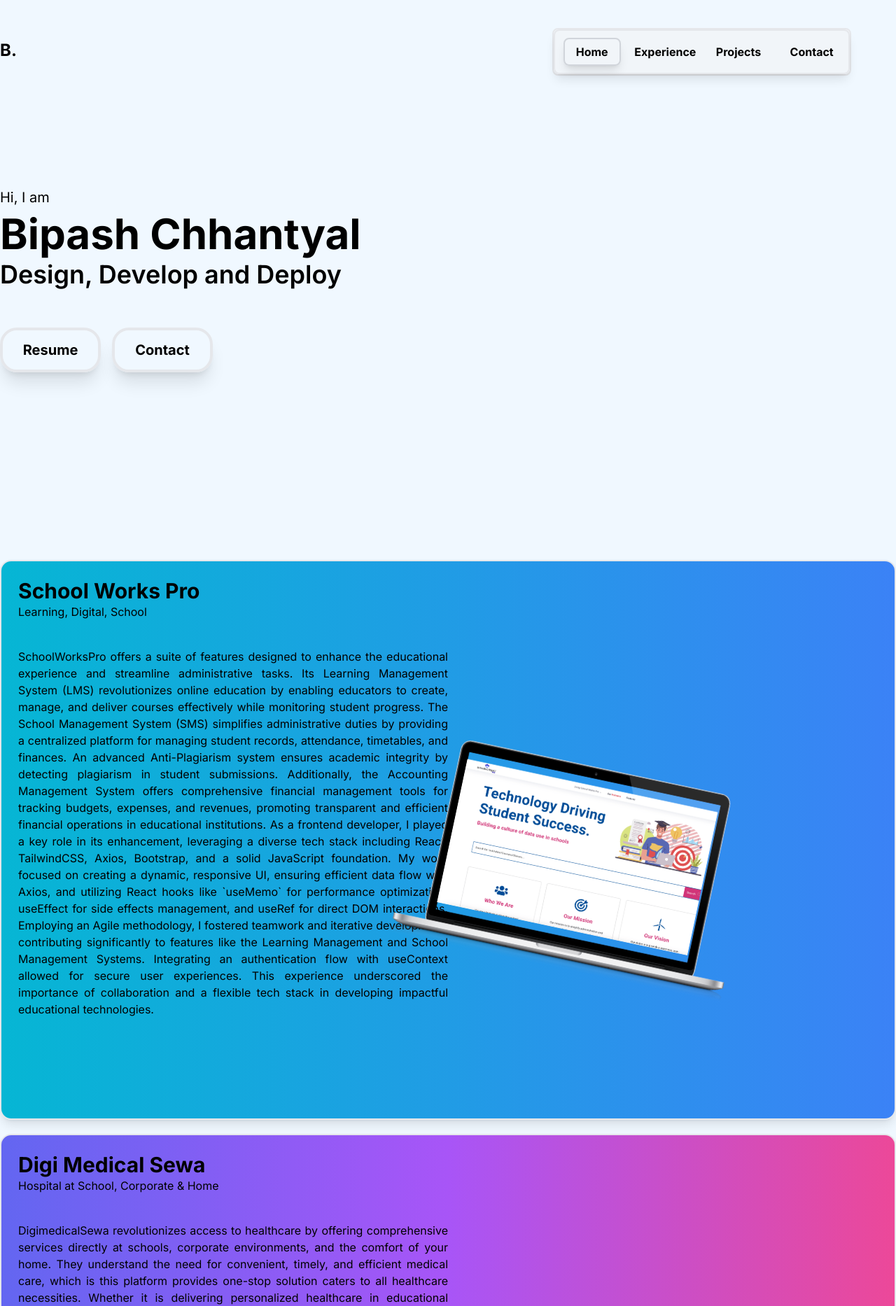
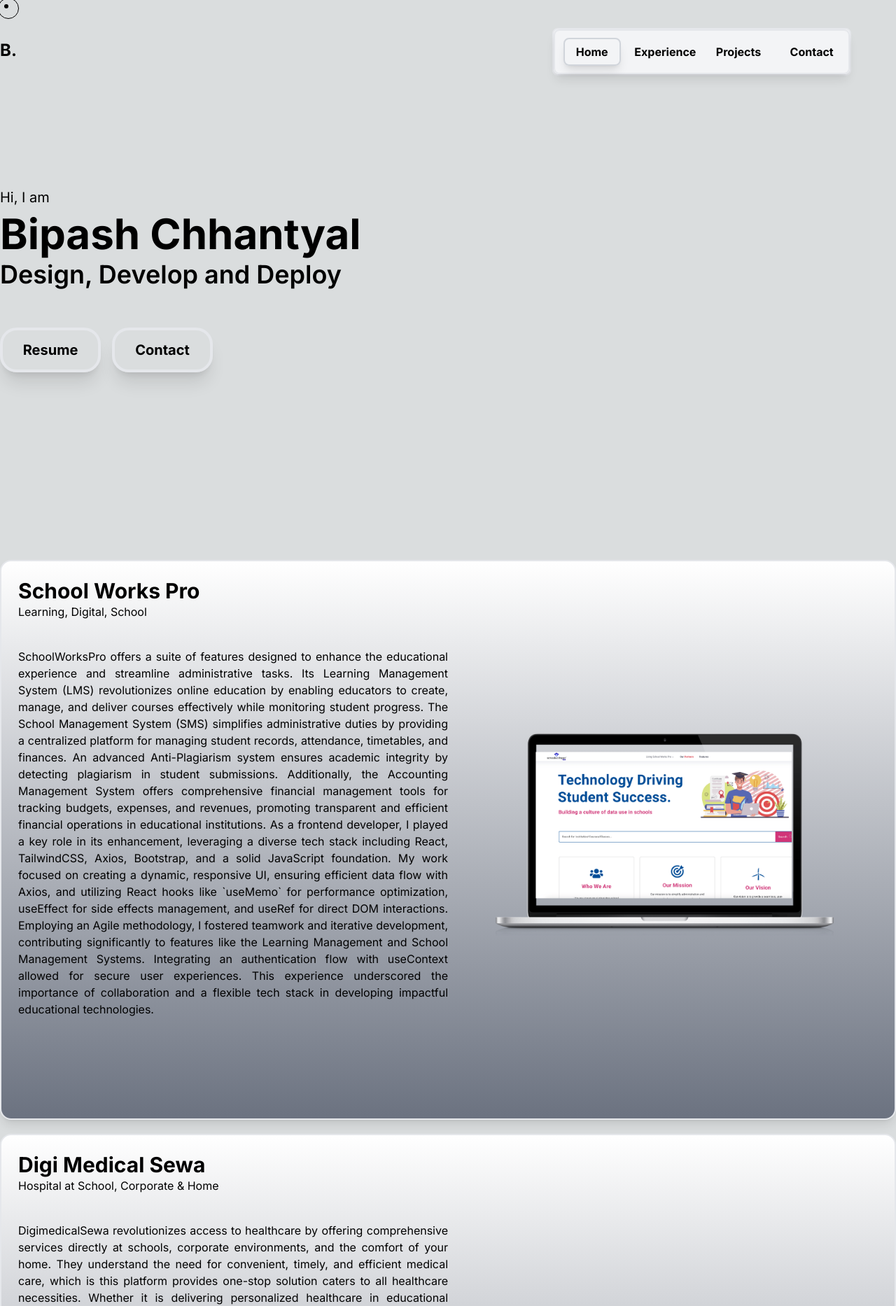
Before and after one commit to bakanatsume/portfolio, a Next.js app: page / in a window 1280 px wide. Shown: the top 1866 px of the page at 70% size. Built offline with nearby package versions, Linux system fonts and the light colour scheme.

Commit message:
custom cursor added

```diff
--- a/app/(home)/page.tsx
+++ b/app/(home)/page.tsx
@@ -9,6 +9,7 @@
 export default function page() {
   const projectDetails = [
     {
+      id:1,
       title: "Schoolworkspro",
       desc: "E-Learning Platform",
       imageUrl: "/schoolworksproapp.png",
@@ -16,6 +17,7 @@
   ];
   const projectDetailsSecond = [
     {
+      id:1,
       title: "Schoolworkspro",
       desc: "E-Learning Platform designed for schools,college and universities",
       imageUrl: "/schoolworkspro.png",
--- a/app/(home)/projects/page.tsx
+++ b/app/(home)/projects/page.tsx
@@ -10,16 +10,19 @@
 
   const projectDetailsFirst = [
     {
+      id:1,
       title: "Gyapu Marketplace",
       desc: "Gyapu",
       imageUrl: "/gyapuapp.png",
     },
     {
+      id:2,
       title: "Kick&Connect",
       desc: "Kick&Connect",
       imageUrl: "kickandconnectapp.png",
     },
     {
+      id:3,
       title: "SchoolWorksPro",
       desc: "E-Learning Platform",
       imageUrl: "/schoolworksproapp.png",
@@ -27,16 +30,19 @@
   ];
   const projectDetailsSecond = [
     {
+      id:1,
       title: "Schoolworkspro",
       desc: "E-Learning Platform designed for schools,college and universities",
       imageUrl: "/schoolworkspro.png",
     },
     {
+      id:2,
       title: "Digischoolglobal",
       desc: "E-learning Platform for everyone",
       imageUrl: "/digischoolglobal.png",
     },
     {
+      id:3,
       title: "Digimedical",
       desc: "Booking system for doctors and medical facilities.",
       imageUrl: "/digimedical.png",
--- a/app/globals.css
+++ b/app/globals.css
@@ -3,5 +3,25 @@
 @tailwind utilities;
 
 body {
-  background-color: #F0F8FF; /* Replace with your desired gray color */
+  background: #daddde;
+  cursor: none;
 }
+
+.cursor{
+  width: 6px;
+  height: 6px;
+  border-radius:50%;
+  position: fixed;
+  z-index:999;
+  background-color: black;
+}
+
+.follower-cursor{
+  width: 30px;
+  height: 30px;
+  background-color: transparent;
+  border: 1px solid black;
+  position: fixed;
+  z-index: 999;
+  border-radius: 50%;
+}
--- a/app/layout.tsx
+++ b/app/layout.tsx
@@ -1,13 +1,12 @@
-import type { Metadata } from "next";
+
+
 import { Inter } from "next/font/google";
 import "./globals.css";
+import CustomCursor from "./ui/customCursor";
 
 const inter = Inter({ subsets: ["latin"] });
 
-export const metadata: Metadata = {
-  title: "Create Next App",
-  description: "Generated by create next app",
-};
+
 
 export default function RootLayout({
   children,
@@ -16,7 +15,10 @@
 }>) {
   return (
     <html lang="en">
-      <body className={inter.className}>{children}</body>
+      <body className={inter.className}>
+        <CustomCursor />
+        {children}
+      </body>
     </html>
   );
 }
--- a/app/ui/card.tsx
+++ b/app/ui/card.tsx
@@ -24,10 +24,10 @@
       className={clsx(
         `h-screen border border-2 rounded-2xl shadow-lg sticky top-0 `,
         {
-          "bg-gradient-to-r from-cyan-500 to-blue-500": topGap === 14,
-          "bg-gradient-to-r from-indigo-500 via-purple-500 to-pink-500":
+          "bg-gradient-to-b from-white to-gray-500": topGap === 14,
+          "bg-gradient-to-b from-white to-gray-500 ":
             topGap === 24,
-          "bg-gradient-to-r from-indigo-500 from-10% via-sky-500 via-30% to-emerald-500 to-90%":
+          " bg-gradient-to-b from-white to-gray-500 ":
             topGap === 32,
         }
       )}
@@ -40,7 +40,7 @@
           <div>
             <p className="mt-10 text-justify">{projectDetails.description}</p>
           </div>
-          <div className="flex origin-top-left rotate-12 ">
+          <div >
             <Image
               src={
                 projectDetails.imageUrl
@@ -50,7 +50,7 @@
               alt="project screen"
               width={500}
               height={100}
-              className=""
+              className="mx-auto"
             />
           </div>
         </div>
--- /dev/null
+++ b/app/ui/customCursor.tsx
@@ -0,0 +1,48 @@
+'use client'
+
+import gsap from 'gsap'
+import React, { useEffect, useRef } from 'react'
+
+export default function customCursor() {
+    const cursorRef = useRef<HTMLDivElement>(null)
+    const followerRef =  useRef<HTMLDivElement>(null)
+
+
+    useEffect(()=>{
+        gsap.set(cursorRef.current, {
+            xPercent: 100,
+            yPercent: 100
+        });
+        gsap.set(followerRef.current, {
+            xPercent: -10,
+            yPercent: -10
+        });
+
+        const moveCursor = (event : any) => {
+            gsap.to(cursorRef.current, {
+                x: event.clientX,
+                y: event.clientY,
+                duration: 0.3
+            });
+            gsap.to(followerRef.current, {
+                x: event.clientX,
+                y: event.clientY,
+                delay: 0.1,
+                duration: 0.3
+            });
+        };
+
+        window.addEventListener("mousemove", moveCursor);
+
+        // Cleanup function to remove event listener
+        return () => {
+            window.removeEventListener("mousemove", moveCursor);
+        };
+    },[])
+  return (
+    <div>
+      <div ref={cursorRef} className='cursor'></div>
+      <div ref={followerRef} className='follower-cursor'></div>
+    </div>
+  )
+}
--- a/app/ui/footer.tsx
+++ b/app/ui/footer.tsx
@@ -41,7 +41,7 @@
 
       </div>
     </div>
-    <h1 className="font-bold text-5xl text-slate-300">Design Develop And Deploy</h1>
+    <h1 className="font-bold text-5xl text-gray-300">Design Develop And Deploy</h1>
 
     </>
   );
--- a/app/ui/mobileapp.tsx
+++ b/app/ui/mobileapp.tsx
@@ -5,6 +5,7 @@
 import { useInView } from "react-intersection-observer";
 
 export interface ProjectDetailsSchema {
+  id?: string;
   title?: string;
   desc?: string;
   imageUrl?: string;
@@ -43,15 +44,15 @@
           transition={{ type: "spring", stiffness: 30 }}
           className="m-4"
         >
-          {projectDetails.map((values) => (
-            <div className="grid grid-rows-1 mt-10">
+          {projectDetails.map((values, index) => (
+            <div key={values.id || index} className="grid grid-rows-1 mt-10">
               <div
                 className=" h-screen p-2 bg-cover w-4/5  hover:cursor-pointer hover:opacity-80 "
                 style={{
                   backgroundImage: `url(${values.imageUrl})`,
                   // backgroundColor: "rgba(128, 128, 128, 1)", // Example: white background with 50% opacity
                   // backgroundBlendMode: "multiply", // Blends the color and image together
-                  backgroundPosition: "center",
+                  // backgroundPosition: "center",
                   backgroundSize: "contain", // Ensures the image fits within the container
                   backgroundRepeat: "no-repeat", // Prevents the image from repeating
                 }}
@@ -71,20 +72,20 @@
             transition={{ type: "spring", stiffness: 30 }}
             className="m-4 p-8 bg-[#F0F8FF]text-white"
           >
-            {projectDetailsSecond.map((values) => (
-              <div className="grid grid-rows-1 mt-10">
+            {projectDetailsSecond.map((values, index) => (
+              <div key={values.id || index} className="grid grid-rows-1 mt-10" >
                 <div
                   className="h-screen p-2 bg-cover w-4/5  hover:cursor-pointer hover:opacity-80 "
                   style={{
                     backgroundImage: `url(${values.imageUrl})`,
                     // backgroundColor: "rgba(128, 128, 128, 1)", // Example: white background with 50% opacity
                     // backgroundBlendMode: "multiply", // Blends the color and image together
-                    backgroundPosition: "center",
+                    // backgroundPosition: "center",
                     backgroundSize: "contain", // Ensures the image fits within the container
                     backgroundRepeat: "no-repeat", // Prevents the image from repeating
                   }}
                 >
-                  <p className=" font-bold text-center text-2xl">
+                  <p className=" font-bold text-center text-2xl text-underline">
                     {values.title}
                   </p>
                 </div>
--- a/app/ui/navbar.tsx
+++ b/app/ui/navbar.tsx
@@ -10,7 +10,6 @@
   { name: "Experience", href: "/experience" },
   {
     name: "Projects",
-    // href: '/events',
     href: "/projects",
   },
   { name: "Contact", href: "/contact" },
@@ -21,14 +20,14 @@
   return (
 
     <>
-      <div className="w-2/6 right-16 border border-2 rounded-lg fixed top-10 bg-slate-100 z-10">
+      <div className="w-2/6 right-16 border border-2 rounded-lg fixed top-10 bg-gray-100 z-10">
         <div className="grid grid-cols-4 border border-2 rounded-lg h-16 shadow-lg justify-center place-items-center font-bold">
           {links.map((navLink) => {
             return (
               <Link
                 key={navLink.name}
                 href={navLink.href}
-                className={clsx("", {
+                className={clsx("cursor-none", {
                   "flex justify-center items-center border border-gray-300 shadow-lg border-2 rounded-lg p-4 w-30 h-10":
                     pathname === navLink.href,
                 })}
--- a/package.json
+++ b/package.json
@@ -11,6 +11,7 @@
   "dependencies": {
     "clsx": "^2.1.0",
     "framer-motion": "^11.0.25",
+    "gsap": "^3.12.5",
     "next": "14.1.4",
     "react": "^18",
     "react-dom": "^18",
```
Also changed, not shown: 1 other file (tests, documents, lock files or other folders).
